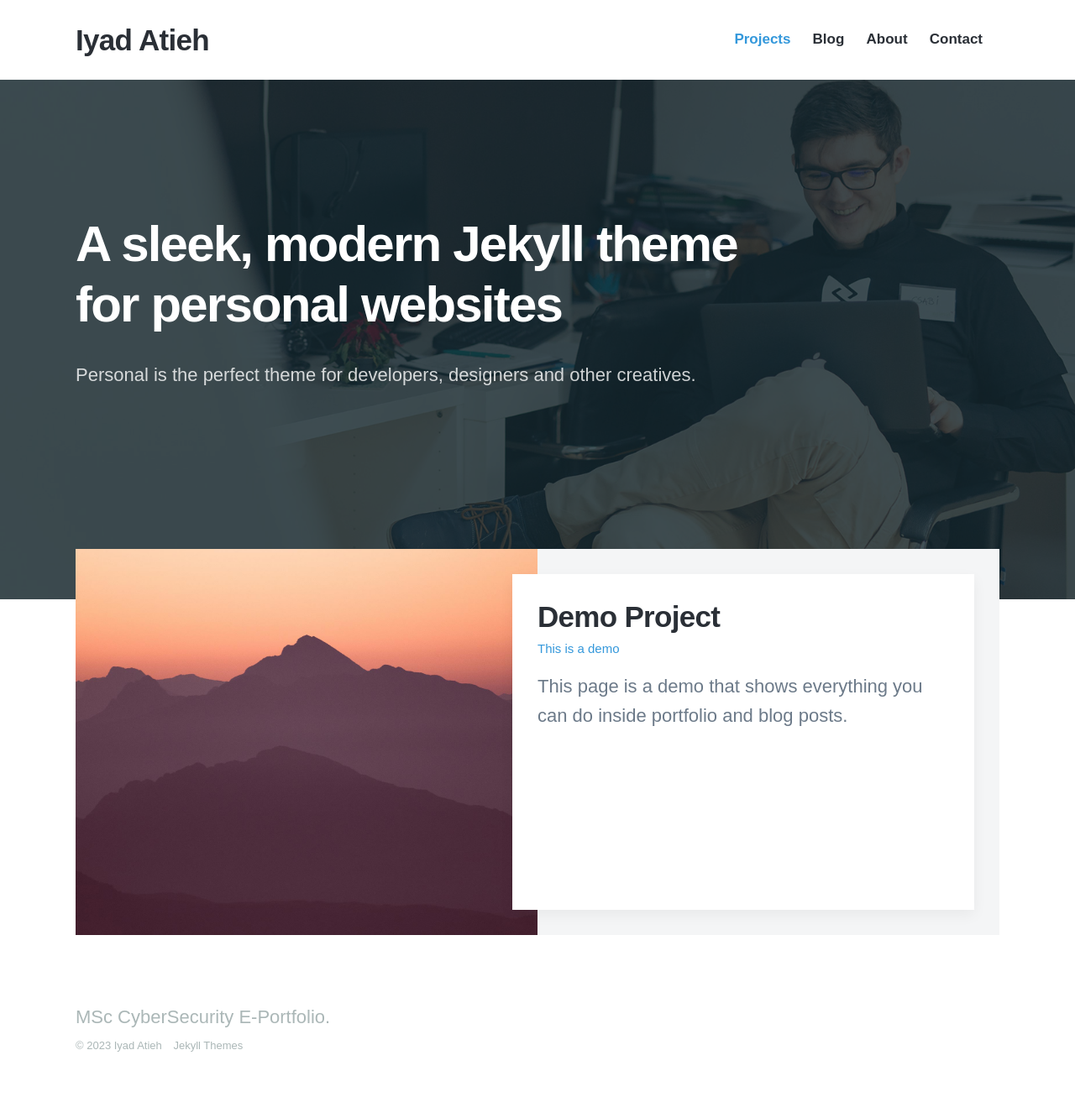
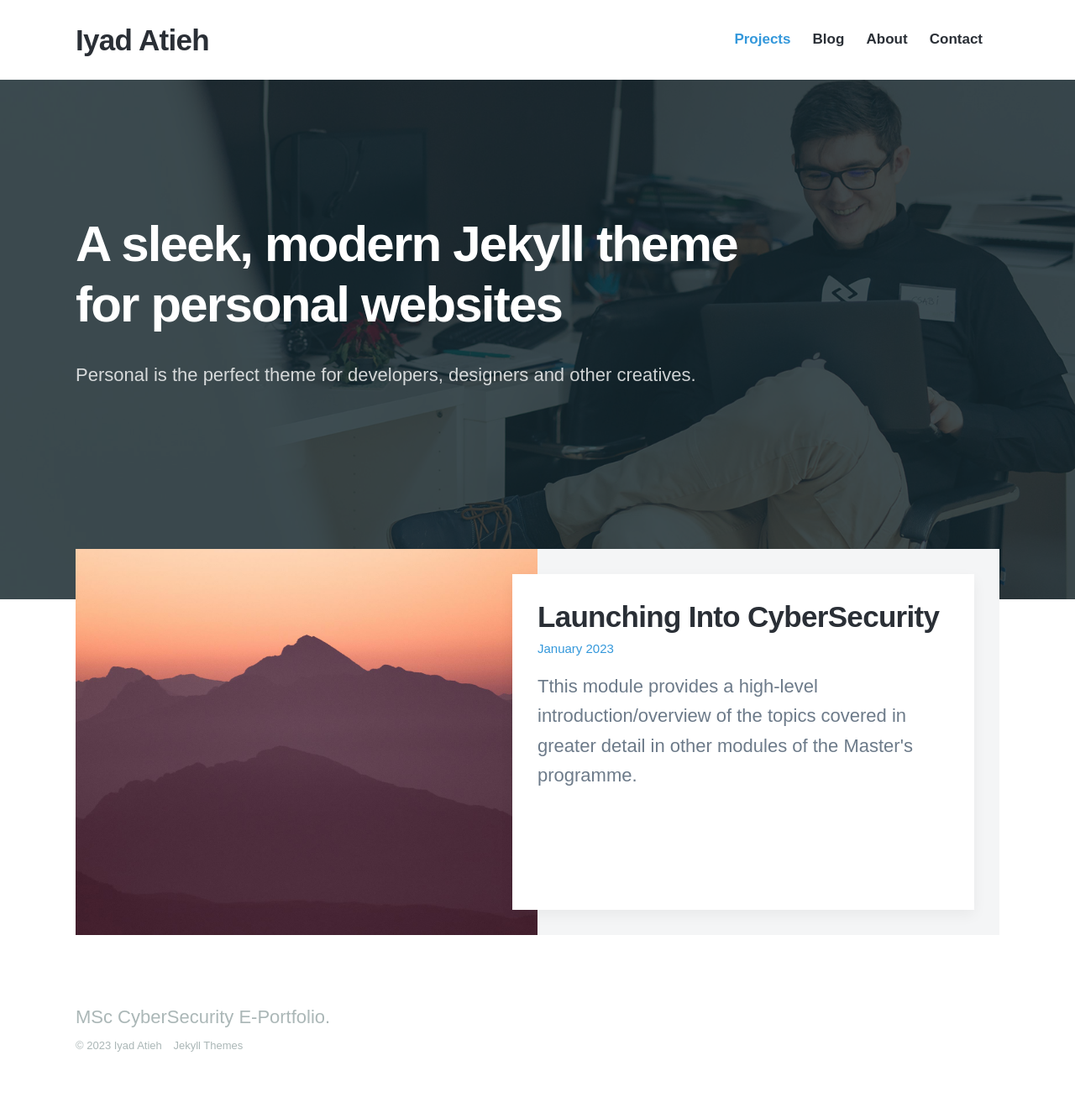
Before and after one commit to iatieh/iatieh.github.io, a Jekyll site: the page built from index.html, in a window 1280 px wide. Shown: the whole page at 84% size. Built offline with Jekyll 4.4.1, drawn with Linux system fonts in a browser that asks for light colours; nearby versions of some CDN libraries; some web fonts are replaced.

Commit message:
Update 2018-06-30-demo-project.md

```diff
--- a/_projects/2018-06-30-demo-project.md
+++ b/_projects/2018-06-30-demo-project.md
@@ -1,8 +1,8 @@
 ---
-title: 'Demo Project'
-subtitle: 'This is a demo'
+title: 'Launching Into CyberSecurity'
+subtitle: 'January 2023'
 date: 2018-06-30 00:00:00
-description: This page is a demo that shows everything you can do inside portfolio and blog posts.
+description: Tthis module provides a high-level introduction/overview of the topics covered in greater detail in other modules of the Master's programme.
 featured_image: '/images/demo/demo-square.jpg'
 ---
 
```
